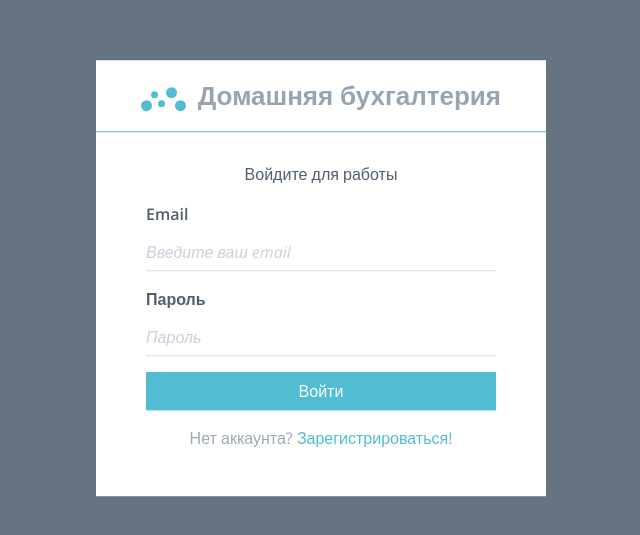
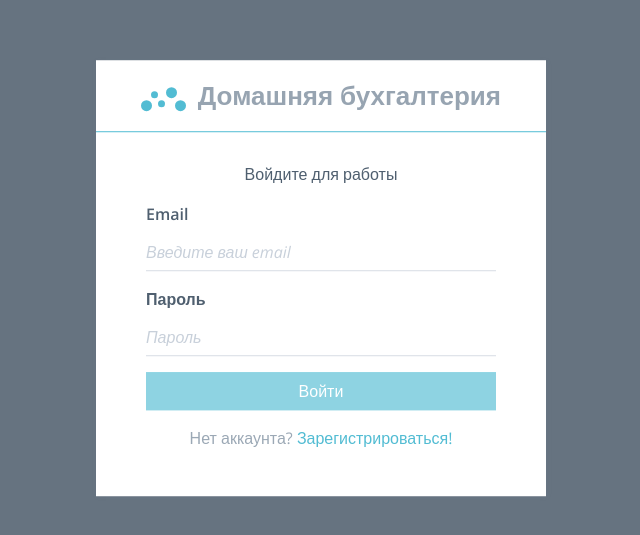
Before and after one commit to entombed/home-money, an Angular app: page /login in a window 1280 px wide. Shown: the part 117-652 px from the top of the page, without its empty margins (319-959 px from the left). Built offline with nearby package versions, Linux system fonts and the light colour scheme.

Commit message:
disable\enable submit button

```diff
--- a/src/app/components/auth/login/login.component.html
+++ b/src/app/components/auth/login/login.component.html
@@ -38,7 +38,7 @@
         </span>
     </div>
     <div class="form-group">
-        <button type="submit" class="btn btn-block btn-primary">Войти</button>
+        <button type="submit" class="btn btn-block btn-primary" [disabled]="form.invalid">Войти</button>
     </div>
     <div class="form-group">
         <p class="text-muted text-xs-center">
```
